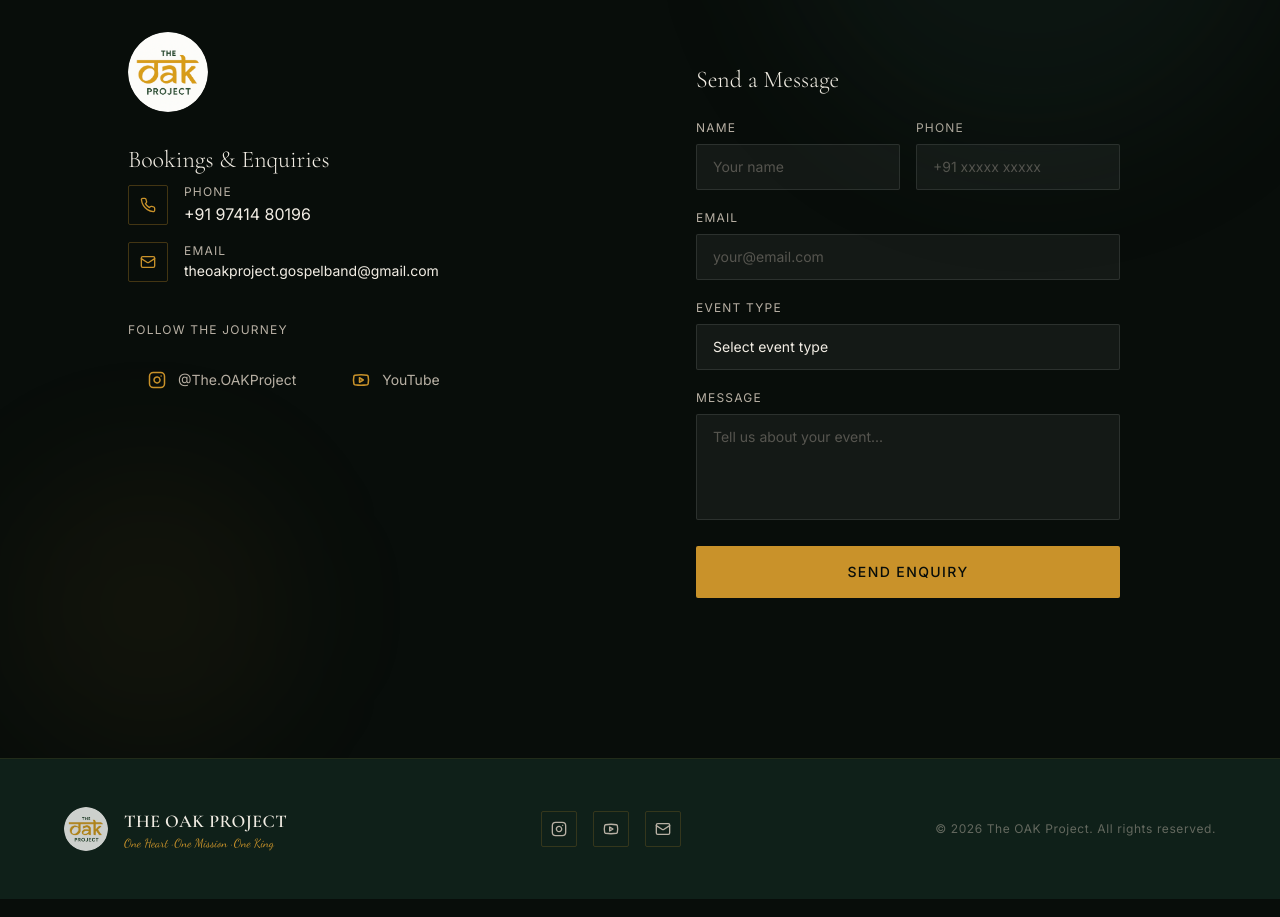
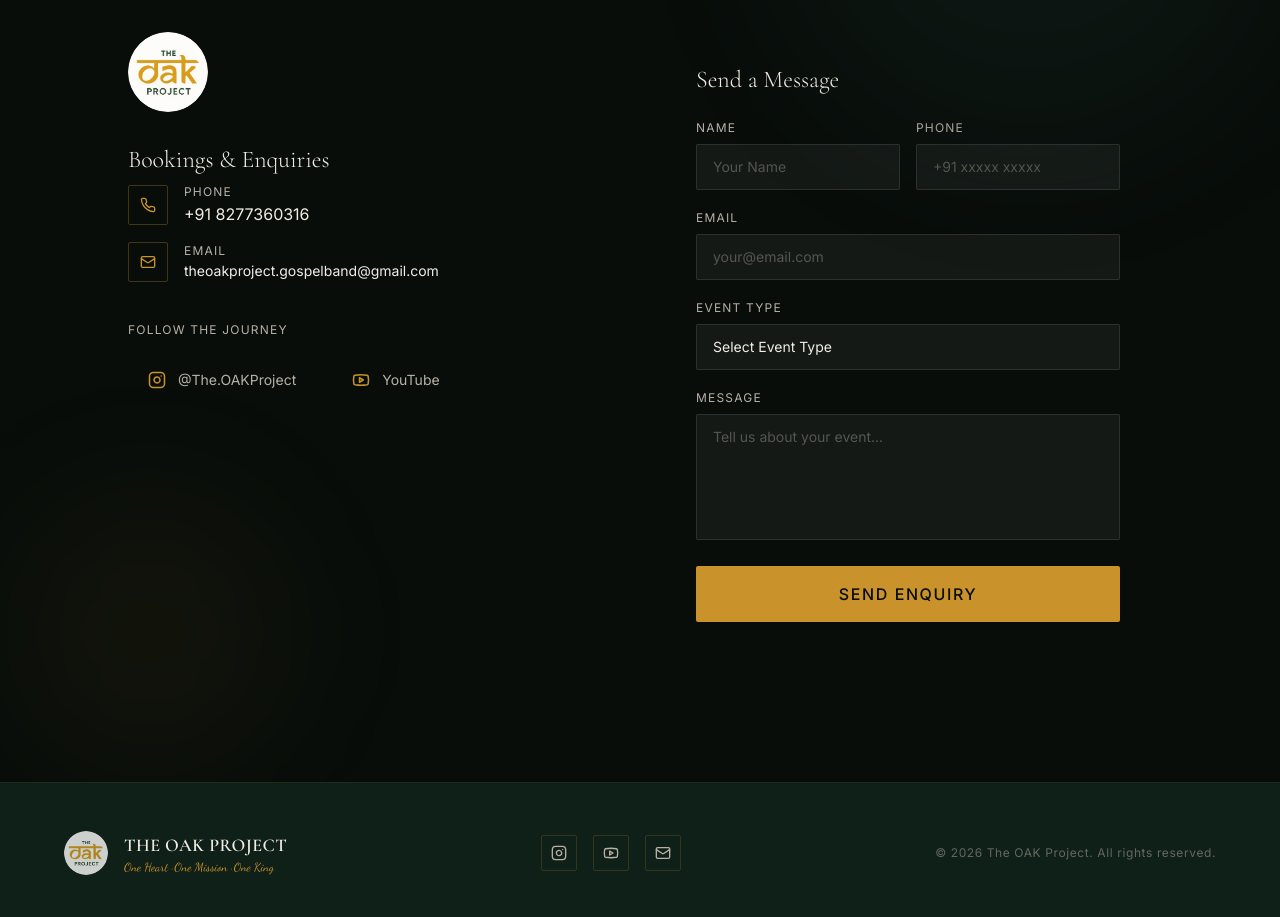
Before and after one commit to vamshichi/oka, a Next.js app: page / in a window 1280 px wide. Shown: the part 6500-7417 px from the top of the page. Built offline with nearby package versions, Linux system fonts and the light colour scheme.

Commit message:
added mail

```diff
--- /dev/null
+++ b/app/api/contact/route.ts
@@ -0,0 +1,128 @@
+import { NextResponse } from "next/server";
+import nodemailer from "nodemailer";
+
+export async function POST(req: Request) {
+  try {
+    const body = await req.json();
+
+    const {
+      name,
+      phone,
+      email,
+      eventType,
+      message,
+    } = body;
+
+    if (!name || !phone || !email || !message) {
+      return NextResponse.json(
+        { success: false, message: "Please fill all required fields." },
+        { status: 400 }
+      );
+    }
+
+    const transporter = nodemailer.createTransport({
+      service: "gmail",
+      auth: {
+        user: process.env.EMAIL_USER,
+        pass: process.env.EMAIL_PASS,
+      },
+    });
+
+    await transporter.sendMail({
+      from: `"The OAK Project Website" <${process.env.EMAIL_USER}>`,
+      to: process.env.EMAIL_TO,
+      replyTo: email,
+      subject: `New Booking Enquiry - ${eventType || "General"}`,
+      html: `
+      <div style="font-family:Arial,sans-serif;padding:20px">
+
+        <h2 style="color:#b08d57">
+          New Booking Enquiry
+        </h2>
+
+        <table cellpadding="8" cellspacing="0" border="1" style="border-collapse:collapse;width:100%">
+          <tr>
+            <td><strong>Name</strong></td>
+            <td>${name}</td>
+          </tr>
+
+          <tr>
+            <td><strong>Phone</strong></td>
+            <td>${phone}</td>
+          </tr>
+
+          <tr>
+            <td><strong>Email</strong></td>
+            <td>${email}</td>
+          </tr>
+
+          <tr>
+            <td><strong>Event Type</strong></td>
+            <td>${eventType}</td>
+          </tr>
+
+          <tr>
+            <td><strong>Message</strong></td>
+            <td>${message.replace(/\n/g, "<br/>")}</td>
+          </tr>
+
+        </table>
+
+      </div>
+      `,
+    });
+
+    // Confirmation mail to customer
+    await transporter.sendMail({
+      from: `"The OAK Project" <${process.env.EMAIL_USER}>`,
+      to: email,
+      subject: "We've received your enquiry",
+      html: `
+      <div style="font-family:Arial,sans-serif;padding:20px">
+        <h2>Thank you, ${name}!</h2>
+
+        <p>
+          We have received your enquiry and will contact you shortly.
+        </p>
+
+        <br/>
+
+        <strong>Your Details</strong>
+
+        <p>
+          Event: ${eventType}
+        </p>
+
+        <p>
+          Phone: ${phone}
+        </p>
+
+        <br/>
+
+        <p>
+          Blessings,<br/>
+          <strong>The OAK Project</strong>
+        </p>
+      </div>
+      `,
+    });
+
+    return NextResponse.json({
+      success: true,
+      message: "Message sent successfully.",
+    });
+
+  } catch (error) {
+    console.error(error);
+
+    return NextResponse.json(
+      {
+        success: false,
+        message: "Unable to send email.",
+      },
+      {
+        status: 500,
+      }
+    );
+  }
+}
--- a/components/Contact.tsx
+++ b/components/Contact.tsx
@@ -3,9 +3,67 @@
 import { useEffect, useRef } from "react";
 import Image from "next/image";
 import { Phone, Mail, Instagram, Youtube } from "lucide-react";
+import { useState } from "react";
 
 export default function Contact() {
   const sectionRef = useRef<HTMLElement>(null);
+  const [formData, setFormData] = useState({
+  name: "",
+  phone: "",
+  email: "",
+  eventType: "",
+  message: "",
+});
+
+const [loading, setLoading] = useState(false);
+
+const handleChange = (
+  e: React.ChangeEvent<HTMLInputElement | HTMLTextAreaElement | HTMLSelectElement>
+) => {
+  setFormData({
+    ...formData,
+    [e.target.name]: e.target.value,
+  });
+};
+
+const handleSubmit = async (
+  e: React.FormEvent<HTMLFormElement>
+) => {
+  e.preventDefault();
+
+  setLoading(true);
+
+  try {
+    const res = await fetch("/api/contact", {
+      method: "POST",
+      headers: {
+        "Content-Type": "application/json",
+      },
+      body: JSON.stringify(formData),
+    });
+
+    const data = await res.json();
+
+    if (data.success) {
+      alert("Enquiry sent successfully!");
+
+      setFormData({
+        name: "",
+        phone: "",
+        email: "",
+        eventType: "",
+        message: "",
+      });
+    } else {
+      alert(data.message);
+    }
+  } catch (err) {
+    console.error(err);
+    alert("Something went wrong.");
+  }
+
+  setLoading(false);
+};
 
   useEffect(() => {
     const observer = new IntersectionObserver(
@@ -61,7 +119,7 @@ export default function Contact() {
 
             <div className="space-y-4 mb-10">
               <a
-                href="tel:+919741480196"
+                href="tel:+918277360316"
                 className="flex items-center gap-4 group"
               >
                 <div className="w-10 h-10 rounded-sm border border-gold/30 flex items-center justify-center group-hover:bg-gold/10 transition-colors">
@@ -72,7 +130,7 @@ export default function Contact() {
                     Phone
                   </p>
                   <p className="text-off-white group-hover:text-gold transition-colors">
-                    +91 97414 80196
+                    +91 8277360316
                   </p>
                 </div>
               </a>
@@ -128,86 +186,137 @@ export default function Contact() {
           </div>
 
           {/* Message form */}
+          {/* Message Form */}
 <div className="glass rounded-md p-8">
   <h3 className="font-display text-2xl text-off-white font-light mb-6">
     Send a Message
   </h3>
-            <form className="space-y-5">
-              <div className="grid grid-cols-2 gap-4">
+
+  <form onSubmit={handleSubmit} className="space-y-5">
+    <div className="grid grid-cols-1 md:grid-cols-2 gap-4">
+      {/* Name */}
       <div>
         <label className="block text-xs text-warm-gray tracking-widest uppercase mb-2">
           Name
         </label>
+
         <input
           type="text"
-                    placeholder="Your name"
+          name="name"
+          value={formData.name}
+          onChange={handleChange}
+          placeholder="Your Name"
+          required
           className="w-full bg-white/5 border border-white/10 rounded-sm px-4 py-3 text-off-white text-sm placeholder:text-warm-gray/40 focus:outline-none focus:border-gold/40 transition-colors"
         />
       </div>
+
+      {/* Phone */}
       <div>
         <label className="block text-xs text-warm-gray tracking-widest uppercase mb-2">
           Phone
         </label>
+
         <input
           type="tel"
+          name="phone"
+          value={formData.phone}
+          onChange={handleChange}
           placeholder="+91 xxxxx xxxxx"
+          required
           className="w-full bg-white/5 border border-white/10 rounded-sm px-4 py-3 text-off-white text-sm placeholder:text-warm-gray/40 focus:outline-none focus:border-gold/40 transition-colors"
         />
       </div>
     </div>
+
+    {/* Email */}
     <div>
       <label className="block text-xs text-warm-gray tracking-widest uppercase mb-2">
         Email
       </label>
+
       <input
         type="email"
+        name="email"
+        value={formData.email}
+        onChange={handleChange}
         placeholder="your@email.com"
+        required
         className="w-full bg-white/5 border border-white/10 rounded-sm px-4 py-3 text-off-white text-sm placeholder:text-warm-gray/40 focus:outline-none focus:border-gold/40 transition-colors"
       />
     </div>
+
+    {/* Event Type */}
     <div>
       <label className="block text-xs text-warm-gray tracking-widest uppercase mb-2">
         Event Type
       </label>
-                <select className="w-full bg-white/5 border border-white/10 rounded-sm px-4 py-3 text-off-white text-sm focus:outline-none focus:border-gold/40 transition-colors appearance-none">
+
+      <select
+        name="eventType"
+        value={formData.eventType}
+        onChange={handleChange}
+        required
+        className="w-full bg-white/5 border border-white/10 rounded-sm px-4 py-3 text-off-white text-sm focus:outline-none focus:border-gold/40 transition-colors appearance-none"
+      >
         <option value="" className="bg-ink">
-                    Select event type
+          Select Event Type
         </option>
-                  <option value="wedding" className="bg-ink">
+
+        <option value="Wedding" className="bg-ink">
           Wedding
         </option>
-                  <option value="church" className="bg-ink">
+
+        <option value="Church / Retreat" className="bg-ink">
           Church / Retreat
         </option>
-                  <option value="concert" className="bg-ink">
+
+        <option value="Gospel Concert" className="bg-ink">
           Gospel Concert
         </option>
-                  <option value="private" className="bg-ink">
+
+        <option value="Private Event" className="bg-ink">
           Private Event
         </option>
-                  <option value="conference" className="bg-ink">
+
+        <option value="Conference" className="bg-ink">
           Conference
         </option>
-                  <option value="other" className="bg-ink">
+
+        <option value="Other" className="bg-ink">
           Other
         </option>
       </select>
     </div>
+
+    {/* Message */}
     <div>
       <label className="block text-xs text-warm-gray tracking-widest uppercase mb-2">
         Message
       </label>
+
       <textarea
-                  rows={4}
+        rows={5}
+        name="message"
+        value={formData.message}
+        onChange={handleChange}
         placeholder="Tell us about your event..."
+        required
         className="w-full bg-white/5 border border-white/10 rounded-sm px-4 py-3 text-off-white text-sm placeholder:text-warm-gray/40 focus:outline-none focus:border-gold/40 transition-colors resize-none"
       />
     </div>
+
+    {/* Button */}
     <button
       type="submit"
-                className="w-full py-4 bg-gold text-ink font-medium text-sm tracking-widest uppercase hover:bg-gold-light transition-all duration-300 rounded-sm"
+      disabled={loading}
+      className={`w-full py-4 rounded-sm font-medium tracking-widest uppercase transition-all duration-300 ${
+        loading
+          ? "bg-gray-600 cursor-not-allowed"
+          : "bg-gold text-ink hover:bg-gold-light"
+      }`}
     >
-                Send Enquiry
+      {loading ? "Sending..." : "Send Enquiry"}
     </button>
   </form>
 </div>
--- a/package.json
+++ b/package.json
@@ -9,9 +9,11 @@
     "lint": "next lint"
   },
   "dependencies": {
+    "@types/nodemailer": "^8.0.1",
     "framer-motion": "^11.3.0",
     "lucide-react": "^0.383.0",
     "next": "14.2.5",
+    "nodemailer": "^9.0.3",
     "react": "^18",
     "react-dom": "^18",
     "react-icons": "^5.7.0"
```
Also changed, not shown: 1 other file (tests, documents, lock files or other folders). Lines whose indentation alone changed are shown as unchanged.
